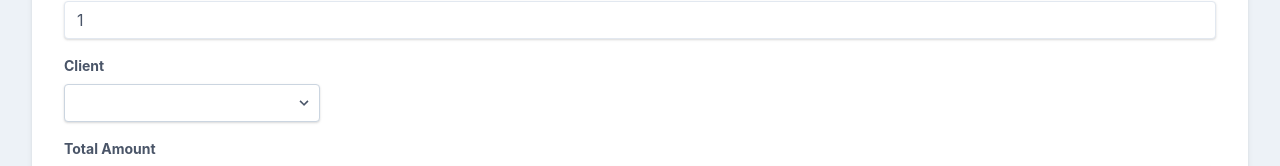
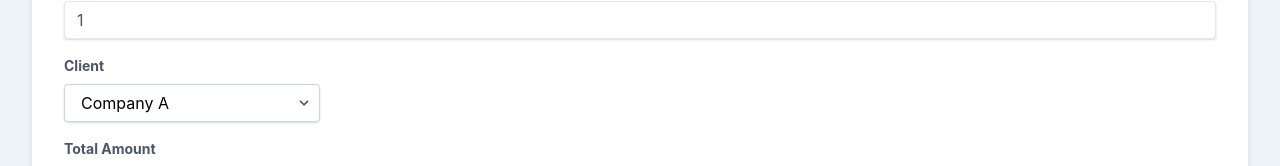
Before and after one commit to zc0rp10/React_Cbs_Invoices, a React (Create React App) app: page /invoices/5b21ca3eeb7f6fbccd471815 in a window 1280 px wide. Shown: the part 224-390 px from the top of the page. Built offline with nearby package versions, Linux system fonts and the light colour scheme.

Commit message:
InputSelect  now renders options dynamicly.

```diff
--- a/src/components/common/InputSelect.js
+++ b/src/components/common/InputSelect.js
@@ -1,8 +1,18 @@
 import React from "react";
 import { useField } from "formik";
 
-const InputSelect = ({ label, ...props }) => {
+const InputSelect = ({ label, options, ...props }) => {
   const [field, meta] = useField(props);
+
+  const renderOptions = options => {
+    const allOptions = options.map(client => (
+      <option key={client._id} value={client._id}>
+        {client.name}
+      </option>
+    ));
+    return allOptions;
+  };
+
   return (
     <div className="mb-4">
       <div className="inline-block relative w-64">
@@ -17,7 +27,10 @@ const InputSelect = ({ label, ...props }) => {
             className="block appearance-none w-full bg-white border border-gray-400 hover:border-gray-500 px-4 py-2 pr-8 rounded shadow leading-tight focus:outline-none focus:shadow-outline"
             {...field}
             {...props}
-          />
+          >
+            <option value="">Select a client</option>
+            {renderOptions(options)}
+          </select>
           <div className="pointer-events-none absolute inset-y-0 right-0 flex items-center px-2 text-gray-700">
             <svg
               className="fill-current h-4 w-4"
```
